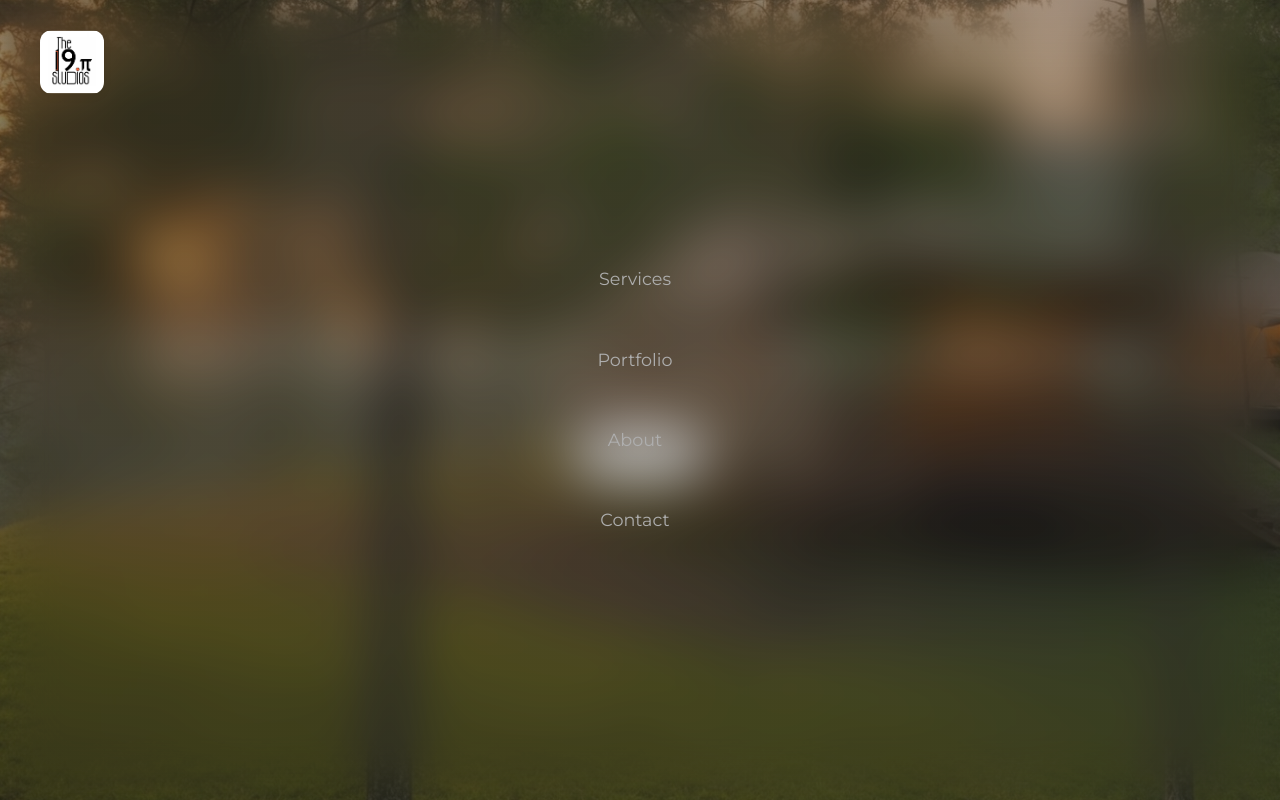
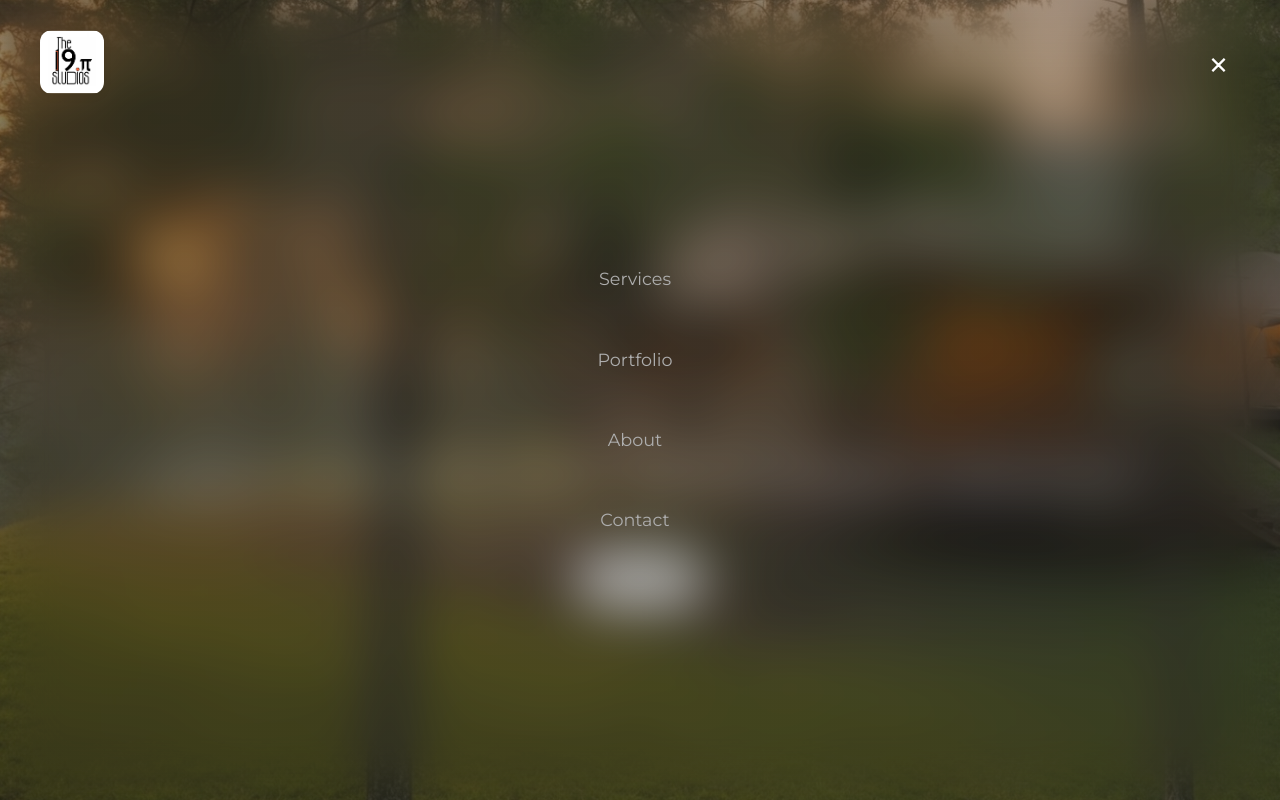
Before and after one commit to ShashiManu/architect-portfolio, a plain HTML site: page Index.html in a window 1280 px wide. Both pictures are taken after a click on the link "Explore". Drawn offline with nearby package versions, Linux system fonts and the light colour scheme.

Commit message:
changes to Index.html

```diff
--- a/Index.html
+++ b/Index.html
@@ -24,6 +24,7 @@
 </div>
 <!-- Sidebar -->
 <div id="sideNav" class="side-nav">
+   <a href="Index.html" class="close-btn" id="closeBtn">&times;</a>
    <div class="side-menu-container">
     <!-- Main menu on the left -->
     <div class="side-links" id="mainMenu">
@@ -45,6 +46,7 @@
     </div>
     <div class="overlay"></div>
     <div class="hero-content" data-aos="fade-up">
+      <img src = "images/logo_nobg.png" alt="Logo" style="width:250px; height:250px;">
       <h1>CRAFTING SPACES, DESIGNING DREAMS</h1>
         <p>Modern architecture portfolio by [Your Name]</p>
         <a href="#" class="btn" id="hamburger">Explore</a>
--- a/css/index.css
+++ b/css/index.css
@@ -122,21 +122,22 @@
     /* --- Sidebar Glassmorphism & Animation --- */
   .side-nav {
   position: fixed;
-  top: 0; left: 0;
+  top: 0;
+  left: 0;
   width: 100vw;
   height: 100vh;
   background: linear-gradient(135deg, rgba(54, 54, 54, 0.3), rgba(54, 54, 54, 0.3));
-  backdrop-filter: blur(28px); /* Strong blur */
+  backdrop-filter: blur(28px);
   color: white;
   display: flex;
   flex-direction: column;
-  justify-content: center; /* Add this */
-  align-items: center;     /* Add this */
-  z-index: 100;
+  justify-content: center;
+  align-items: center;
+  z-index: 1000;
   opacity: 0;
-  transform: translateX(-60px);
+  transform: translateX(-100%);
   pointer-events: none;
-  transition: opacity 0.4s, transform 0.4s;
+  transition: all 0.4s ease;
   padding: 0;
 }
 
@@ -759,3 +760,30 @@ a:focus {
 .property-item a:hover .property-details {
   opacity: 1;
 }
+
+.close-btn {
+  position: fixed;
+  top: 30px;
+  right: 40px;
+  background: none;
+  border: none;
+  color: white;
+  font-size: 2.5rem;
+  cursor: pointer;
+  padding: 5px 10px;
+  transition: all 0.3s ease;
+  z-index: 2001;
+  pointer-events: auto;
+  opacity: 0;
+  visibility: hidden;
+}
+
+.side-nav.open .close-btn {
+  opacity: 1;
+  visibility: visible;
+}
+
+.close-btn:hover {
+  transform: scale(1.1);
+  color: #ffffff;
+}
--- a/js/index.js
+++ b/js/index.js
@@ -1,11 +1,11 @@
     AOS.init();
 
-    // Sidebar open/close
+    // Get DOM elements
 const sideNav = document.getElementById("sideNav");
 const hamburger = document.getElementById("hamburger");
+const closeBtn = document.getElementById("closeBtn");
 const mainMenu = document.getElementById('mainMenu');
 const menuSeparator = document.getElementById('menuSeparator');
-
 
 window.addEventListener("load", function () {
   document.body.classList.add("page-loaded");
@@ -18,15 +18,26 @@ window.addEventListener("load", function () {
   }, 1000);
 });
 
-hamburger.onclick = function() {
-  const isOpen = sideNav.classList.toggle("open");
-  hamburger.classList.toggle("active", isOpen);
-  // Hide all submenus when opening/closing
-  document.querySelectorAll('.submenu').forEach(s => s.classList.remove('active'));
-  mainMenu.classList.remove('shifted');
-  menuSeparator.classList.remove('active');
-};
+// Add event listeners when DOM is loaded
+document.addEventListener('DOMContentLoaded', function() {
+  // Hamburger click handler
+  if (hamburger) {
+    hamburger.addEventListener('click', function(e) {
+      e.preventDefault();
+      sideNav.classList.add("open");
+    });
+  }
 
+  // Close button click handler
+  if (closeBtn) {
+    closeBtn.addEventListener('click', function(e) {
+      e.preventDefault();
+      sideNav.classList.remove("open");
+    });
+  }
+});
+
+// Handle submenu clicks
 document.querySelectorAll('.has-submenu').forEach(link => {
   link.addEventListener('click', function(e) {
     e.preventDefault();
```
